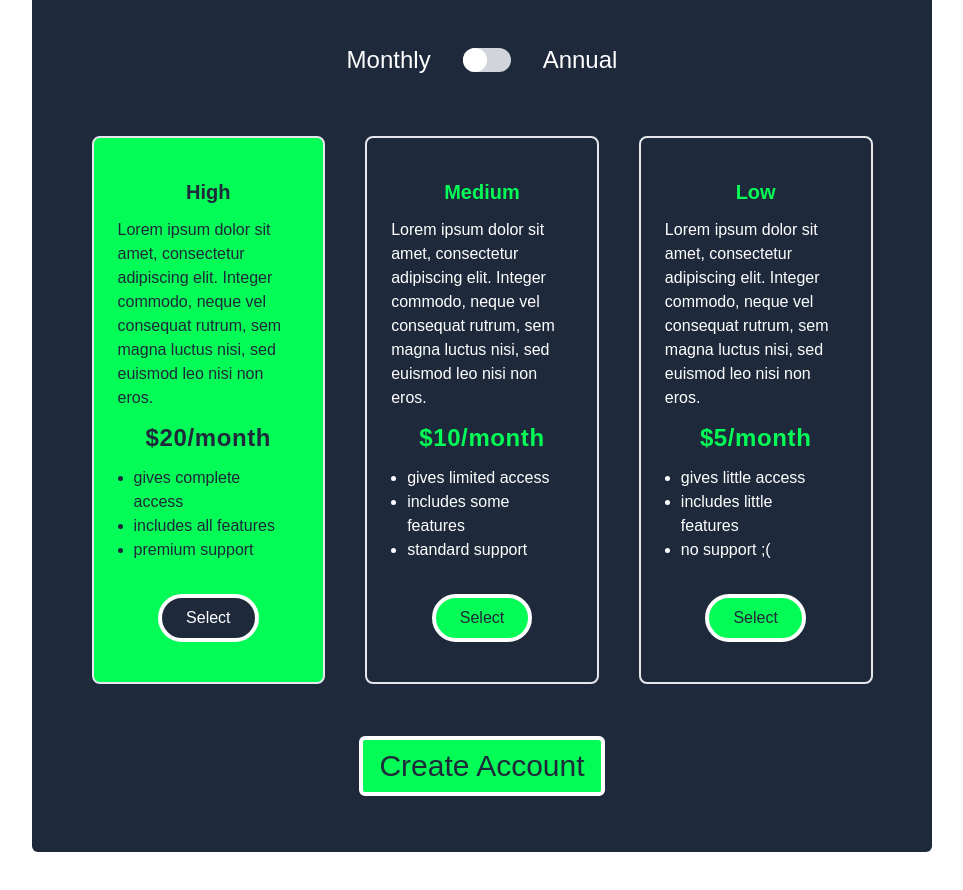
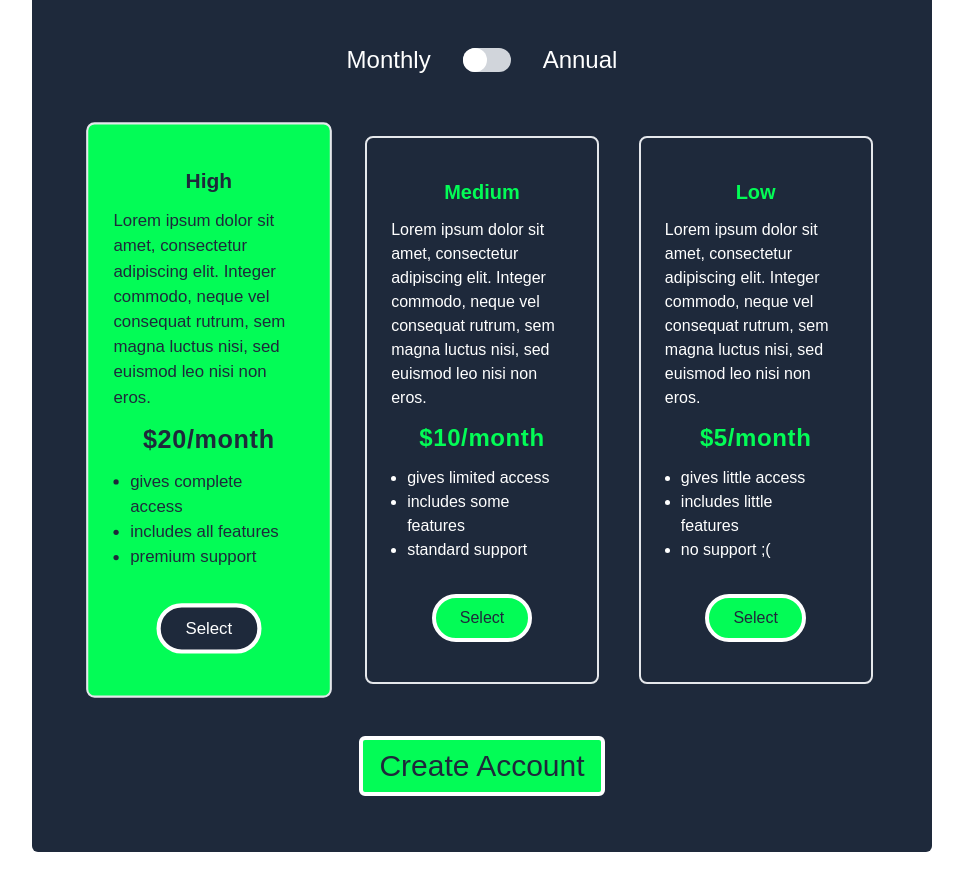
Before and after one commit to vamsi-baipaneni/user-management-1, a Next.js app: page /signup in a window 1280 px wide. Shown: the part 980-1870 px from the top of the page, without its empty margins (158-1121 px from the left). Built offline with nearby package versions, Linux system fonts and the light colour scheme.

Commit message:
added scale property for user subscription cardson selection

```diff
--- a/app/signup/components/PlanDetails.tsx
+++ b/app/signup/components/PlanDetails.tsx
@@ -39,7 +39,7 @@ const PlanDetails = ({ setPeriodChange, setPlanChange }: Props) => {
             <div className='mt-10 grid sm:grid-cols-2 lg:grid-cols-3 gap-10 md:w-11/12 mx-auto'>
                 {
                     plans.map((selectedPlan,idx)=>(
-                        <div key={idx} className={`border-2 py-10 md:px-6 px-4 rounded-lg shadow-3xl ${selectedPlan.name===plan ? "bg-[#03fc56] text-slate-800": "bg-slate-800"}`}>
+                        <div key={idx} className={`border-2 py-10 md:px-6 px-4 rounded-lg shadow-3xl ${selectedPlan.name===plan ? "bg-[#03fc56] text-slate-800 scale-105": "bg-slate-800"}`}>
                             <h3 className={`text-xl font-bold text-center text-[#03fc56] ${selectedPlan.name===plan ? " text-slate-800": "text-[#03fc56]"}`}>{selectedPlan.name}</h3>
                             <p className='mt-3 text-wrap'>{selectedPlan.description}</p>
                             <p className={`text-2xl font-bold tracking-wide text-center mt-3 text-[#03fc56] ${selectedPlan.name===plan ? "text-slate-800":"text-[#03fc56]"}`}>
```
